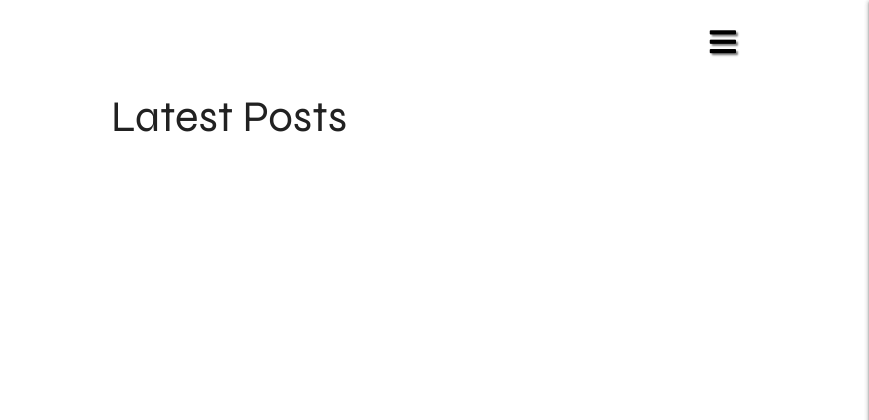
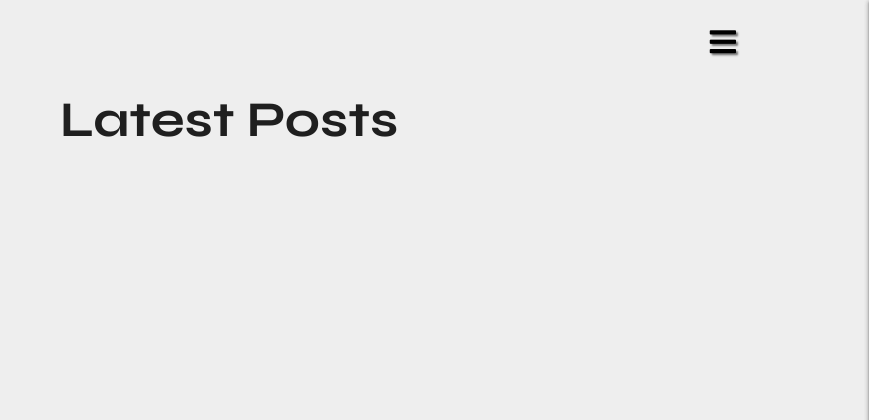
Before and after one commit to wyne-ybanez/PaperCut, a Flask app: page / in a window 1280 px wide. Shown: the top 420 px of the page, without its empty margins (411-1280 px from the left). Run offline with Flask 2, Linux system fonts and the light colour scheme; data that the repository does not hold is empty; some libraries are stand-ins or nearby versions.

Commit message:
Add further website styling

```diff
--- a/static/css/style.css
+++ b/static/css/style.css
@@ -72,6 +72,13 @@ nav .brand-logo,
 
 .sidenav.right-aligned {
     background:#f9a825 ;
+}
+
+/*====== Body ======*/
+
+.page-heading {
+    font-weight: 700;
+    font-size: 50px
 }
 
 /*====== Card Posts ======*/
--- a/static/js/script.js
+++ b/static/js/script.js
@@ -4,21 +4,21 @@ $(document).ready(function () {
     $("select").formSelect();                      // Form select
 
     // Scroll effect interactivity - Editted: https://stackoverflow.com/questions/29646622/set-bootstrap-navbar-transparency-on-scroll
-    function checkScroll(){
-        var startY = $('.navbar').height() * 2;
+    // function checkScroll(){
+    //     var startY = $('.navbar').height() * 2;
 
-        if($(window).scrollTop() > startY){
-            $('.fa-bars').addClass("scrolled");
-        }else{
-            $('.fa-bars').removeClass("scrolled");
-        }
-    }
+    //     if($(window).scrollTop() > startY){
+    //         $('.fa-bars').addClass("scrolled");
+    //     }else{
+    //         $('.fa-bars').removeClass("scrolled");
+    //     }
+    // }
 
-    if($('.navbar').length > 0){
-        $(window).on("scroll load resize", function(){
-            checkScroll();
-        });
-    }
+    // if($('.navbar').length > 0){
+    //     $(window).on("scroll load resize", function(){
+    //         checkScroll();
+    //     });
+    // }
 
     // Code Institute Validation Code
     validateMaterializeSelect();
--- a/templates/base.html
+++ b/templates/base.html
@@ -18,7 +18,7 @@
     {% endblock %}
     <title>Papercuts</title>
 </head>
-<body>
+<body class="grey lighten-3">
     <header>
         <!-- Side Navbar - Web -->
         <div class="navbar-fixed">
--- a/templates/posts.html
+++ b/templates/posts.html
@@ -1,15 +1,15 @@
 {% extends "base.html" %}
 {% block content %}
 
-<h3 class="center-align">Latest Posts</h3>
+<h3 class="center-align page-heading">Latest Posts</h3>
 
 <div class="row">
-    <div id="post-card" class="col s12 l6">
+    <div id="post-card" class="col s12 m6">
       {% for post in posts %}
         <div href="{{ url_for('show_post', post_id=post._id) }}" class="card hoverable grey lighten-4">
           <div class="card-image">
             <img src="{{ url_for('static', filename='images/nature.jpg') }}" alt="nature book image">
-            <span class="card-title white-text">{{ post.genre }}</span>
+            <span class="card-title white-text">{{ post.genre_name }}</span>
               <!-- Add Post  -->
               <a href="{{ url_for('add_post') }}" class="btn-floating plus halfway-fab waves-effect waves-light orange">
                 <i class="fas fa-plus"></i>
```
